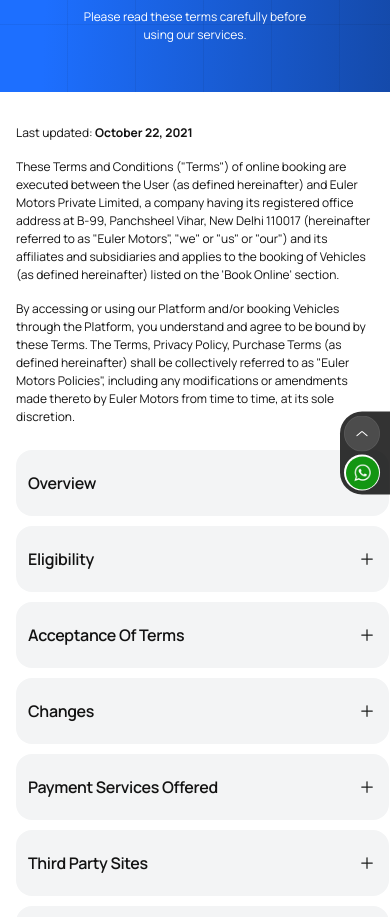
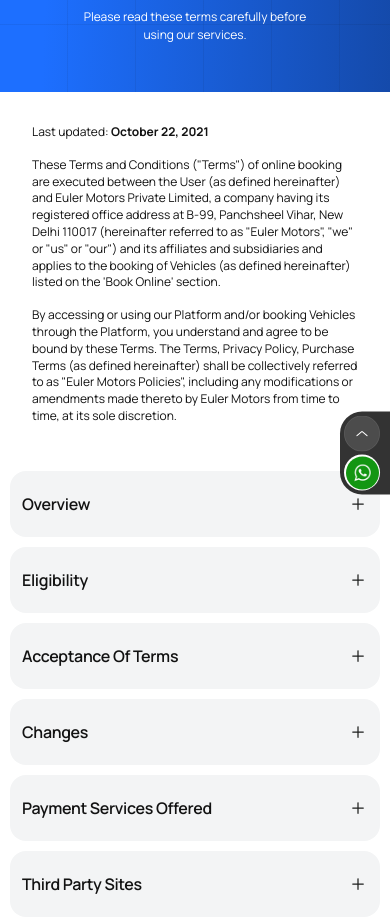
Before and after one commit to udayz84/eulers-motors, a Next.js app: page /terms-conditions in a window 390 px wide. Shown: the part 180-1097 px from the top of the page. Built offline with nearby package versions, Linux system fonts and the light colour scheme.

Commit message:
feat: complete terms of use page for desktop and mobile

```diff
--- a/app/refund-policy/page.tsx
+++ b/app/refund-policy/page.tsx
@@ -19,16 +19,16 @@ export default function RefundPolicyPage() {
         <div className="hidden lg:block">
           <PolicyHero label="Refund policy" title="Refund Policy" variant="refund" />
         </div>
-        <div className="relative mx-auto flex w-[393px] max-w-full flex-col items-center justify-center gap-6 bg-white p-8 lg:w-full lg:px-[200px] lg:pt-[64px] lg:pb-[42px] lg:gap-[40px]">
-          <div className="flex w-full max-w-[1440px] flex-col gap-6 p-0 lg:max-w-[1040px] lg:gap-[40px]">
-            <div className="h-[204px] w-full self-stretch font-sans text-[12px] font-normal leading-[1.4] text-[#121212] lg:h-auto lg:w-[1040px] lg:text-[18px]">
+        <div className="relative mx-auto flex w-[393px] max-w-full flex-col items-center justify-center gap-6 bg-white p-8 sm:w-full sm:max-w-[720px] sm:gap-8 sm:px-10 sm:py-10 lg:w-full lg:px-[200px] lg:pt-[64px] lg:pb-[42px] lg:gap-[40px]">
+          <div className="flex w-full max-w-[1440px] flex-col gap-6 p-0 sm:gap-8 lg:max-w-[1040px] lg:gap-[40px]">
+            <div className="h-[204px] w-full self-stretch font-sans text-[12px] font-normal leading-[1.4] text-[#121212] sm:h-auto sm:min-h-[204px] sm:text-[14px] sm:leading-[1.6] lg:h-auto lg:w-[1040px] lg:text-[18px] lg:leading-[1.4]">
               <p className="font-normal" style={{ fontWeight: 400 }}>Last updated: <strong className="font-bold" style={{ fontWeight: 700 }}>October 22, 2021</strong></p>
               <p className="mt-4 sm:mt-5 md:mt-6 lg:mt-6 font-normal">
                 In event, the Customer is not completely satisfied with a purchase for any reason. Please read our Refund and Cancellation Policy. This Refund and Cancellation Policy has been created to help the Customer to raise a request for refund and cancellation from the Company. All refund and cancellation requests must be sent vide email to customer.support@eulermotors.com or on our Customer Hotline No: 1800 1238 1238 (between 10:00 a.m. to 6:30 p.m., Monday to Saturday) with subject line (&quot;Vehicle Name and number) Cancellation&quot;.
               </p>
             </div>
 
-            <div className="flex w-[373px] max-w-[calc(100vw_-_20px)] flex-col gap-4 self-center sm:gap-5 md:gap-6 lg:w-[1040px] lg:max-w-full lg:!gap-[40px] lg:self-stretch">
+            <div className="flex w-[373px] max-w-[calc(100vw_-_20px)] flex-col gap-4 self-center sm:w-full sm:max-w-full sm:gap-5 md:gap-6 lg:w-[1040px] lg:max-w-full lg:!gap-[40px] lg:self-stretch">
               <PolicyCallout title="The Terms Of The Refund And Cancellation Policy Are As Follows:" className="lg:!p-[32px] lg:!gap-[20px] lg:!flex-col lg:!items-center lg:!self-stretch">
                 <ul className="list-none space-y-0 pl-0 [&>li]:relative [&>li]:pl-5 [&>li]:leading-[140%] [&>li]:before:absolute [&>li]:before:left-1 [&>li]:before:top-0 [&>li]:before:content-['•'] lg:self-stretch">
                   <li>Order Acceptance</li>
@@ -48,7 +48,7 @@ export default function RefundPolicyPage() {
               </PolicyCallout>
             </div>
 
-            <p className="w-full self-stretch font-sans text-[12px] font-normal leading-[140%] text-[#121212] lg:h-[250px] lg:w-[1040px] lg:text-[18px]">
+            <p className="w-full self-stretch font-sans text-[12px] font-normal leading-[140%] text-[#121212] sm:text-[14px] sm:leading-[1.6] lg:h-[250px] lg:w-[1040px] lg:text-[18px] lg:leading-[140%]">
               We are committed to ensuring that your information is secure. In order to prevent unauthorized access or disclosure, we have put in place suitable physical, electronic and managerial procedures to safeguard and secure the information we collect online. We use traffic log cookies to identify which pages are being used. This helps us analyze data about webpage traffic and improve our website in order to tailor it to customer needs. We only use this information for statistical analysis purposes and then the data is removed from the system. We use cookies from third-party partners such as Google Analytics for marketing and analytical purposes. Google Analytics helps us understand how our customers use the site. Overall, cookies help us provide you with a better website, by enabling us to monitor which pages you find useful and which you do not. A cookie in no way gives us access to your computer or any information about you, other than the data you choose to share with us. You can choose to accept or decline cookies. Most web browsers automatically accept cookies, but you can usually modify your browser setting to decline cookies if you prefer. This may prevent you from taking full advantage of the website.
             </p>
           </div>
@@ -64,10 +64,10 @@ function PolicyCallout({ title, children, className = "", headingClassName = "",
   return (
     <>
       <section className="flex w-full flex-col items-center justify-center gap-3 self-stretch rounded-[16px] bg-[#F3F4F5] px-3 py-4 sm:gap-3 sm:px-3 sm:py-4 md:gap-3 md:px-3 md:py-4 lg:hidden">
-        <h2 className={`self-stretch font-sans text-[16px] font-semibold leading-[1.4] tracking-[-0.32px] text-[#121212] capitalize ${headingClassName}`}>
+        <h2 className={`self-stretch font-sans text-[16px] font-semibold leading-[1.4] tracking-[-0.32px] text-[#121212] capitalize sm:text-[18px] sm:tracking-[-0.36px] ${headingClassName}`}>
           {title}
         </h2>
-        <div className={`self-stretch font-sans text-[12px] font-normal leading-[140%] text-[rgba(18,18,18,0.80)] ${contentClassName}`}>
+        <div className={`self-stretch font-sans text-[12px] font-normal leading-[140%] text-[rgba(18,18,18,0.80)] sm:text-[14px] sm:leading-[1.6] ${contentClassName}`}>
           {children}
         </div>
       </section>
--- a/app/terms-conditions/page.tsx
+++ b/app/terms-conditions/page.tsx
@@ -126,16 +126,16 @@ function TermsSection({ title, expanded, onToggle }: { title: (typeof SECTIONS)[
         type="button"
         aria-expanded={expanded}
         onClick={onToggle}
-        className="flex h-[66px] w-full cursor-pointer items-center justify-center gap-[10px] px-3 py-[21px] text-left transition-colors lg:h-auto lg:min-h-[70px] lg:justify-between lg:gap-5 lg:p-6 lg:px-8"
+        className="flex h-[66px] w-full cursor-pointer items-center justify-center gap-[10px] px-3 py-[21px] text-left transition-colors sm:h-[74px] sm:justify-between sm:gap-[10px] sm:px-5 lg:h-[70px] lg:min-h-[70px] lg:justify-between lg:gap-[20px] lg:p-[32px]"
       >
-        <span className="flex-[1_0_0] font-sans text-[16px] font-semibold leading-[1.4] tracking-[-0.32px] text-[#121212] capitalize sm:text-[16px] sm:tracking-[-0.32px] md:text-[20px] md:tracking-[-0.4px]">{title}</span>
-        <span className="relative flex size-5 shrink-0 items-center justify-center sm:size-5.5 md:size-6">
+        <span className="flex-[1_0_0] font-sans text-[16px] font-semibold leading-[1.4] tracking-[-0.32px] text-[#121212] capitalize sm:text-[18px] sm:tracking-[-0.36px] lg:text-[20px] lg:font-semibold lg:leading-[140%] lg:tracking-[-0.4px]">{title}</span>
+        <span className="relative flex size-5 shrink-0 items-center justify-center sm:size-6 md:size-6">
           <Image
             src={expanded ? "/assets/faq/icon-minus.svg" : "/assets/faq/icon-plus.svg"}
             alt={expanded ? "Collapse" : "Expand"}
             width={24}
             height={24}
-            className="size-5 select-none transition-transform duration-200 sm:size-5.5 md:size-6"
+            className="size-5 select-none transition-transform duration-200 sm:size-6 md:size-6"
           />
         </span>
       </button>
@@ -156,12 +156,12 @@ export default function TermsConditionsPage() {
   return (
     <>
       <Navbar />
-      <main className="overflow-visible">
+      <main className="overflow-x-clip lg:overflow-visible">
         <TermsHero />
-        <div className="relative flex w-full flex-col items-center justify-center bg-white pb-12 pt-8 sm:pb-16 sm:pt-10 md:pb-[56px] md:pt-[56px] lg:pb-[62px] lg:pt-[64px]" aria-labelledby="terms-title">
-          <div className="flex w-full max-w-[1440px] flex-col gap-6 px-4 sm:gap-8 sm:px-8 md:gap-10 md:px-12 lg:gap-[40px] lg:px-16 xl:px-[200px]">
-            <div className="w-full flex-col font-sans text-[12px] leading-[1.5] text-ink sm:text-[14px] sm:leading-[1.6] md:text-[16px] md:leading-[1.65] lg:text-[18px] lg:leading-[1.4]">
-              <p>Last updated: <strong className="font-bold">October 22, 2021</strong></p>
+        <div className="relative mx-auto flex w-[393px] max-w-full flex-col items-center justify-center gap-6 bg-white p-8 sm:w-full sm:max-w-[720px] sm:gap-8 sm:px-10 sm:py-10 lg:w-[1440px] lg:max-w-full lg:gap-0 lg:px-[200px] lg:pb-[62px] lg:pt-[64px]" aria-labelledby="terms-title">
+          <div className="flex w-full max-w-[1440px] flex-col gap-6 p-0 sm:gap-8 lg:max-w-none lg:gap-[40px] lg:px-0">
+            <div className="h-[323px] w-full flex-col self-stretch font-sans text-[12px] font-normal leading-[140%] text-[#121212] sm:h-auto sm:min-h-[323px] sm:w-full sm:text-[14px] sm:leading-[1.6] lg:h-auto lg:min-h-[275px] lg:w-full lg:max-w-[1040px] lg:text-[18px] lg:leading-[140%]">
+              <p className="font-normal">Last updated: <strong className="font-bold">October 22, 2021</strong></p>
               <p className="mt-4 sm:mt-5 md:mt-6">
                 These Terms and Conditions (&quot;Terms&quot;) of online booking are executed between the User (as defined hereinafter) and Euler Motors Private Limited, a company having its registered office address at B-99, Panchsheel Vihar, New Delhi 110017 (hereinafter referred to as &quot;Euler Motors&quot;, &quot;we&quot; or &quot;us&quot; or &quot;our&quot;) and its affiliates and subsidiaries and applies to the booking of Vehicles (as defined hereinafter) listed on the &apos;Book Online&apos; section.
               </p>
@@ -169,7 +169,7 @@ export default function TermsConditionsPage() {
                 By accessing or using our Platform and/or booking Vehicles through the Platform, you understand and agree to be bound by these Terms. The Terms, Privacy Policy, Purchase Terms (as defined hereinafter) shall be collectively referred to as &quot;Euler Motors Policies&quot;, including any modifications or amendments made thereto by Euler Motors from time to time, at its sole discretion.
               </p>
             </div>
-            <div className="flex w-[373px] max-w-[100vw] flex-col items-start gap-[10px] lg:w-full lg:max-w-full">
+            <div className="flex w-[373px] max-w-[calc(100vw_-_20px)] flex-col items-start gap-[10px] self-center sm:w-full sm:max-w-full lg:w-full lg:max-w-[1040px] lg:self-stretch lg:gap-[10px]">
               {SECTIONS.map((title) => (
                 <TermsSection
                   key={title}
```
